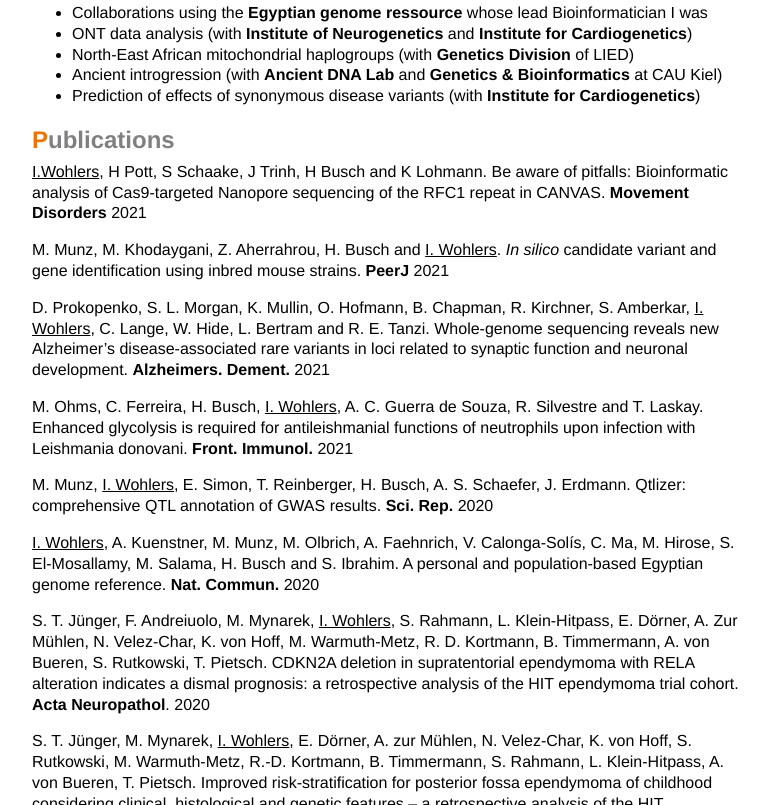
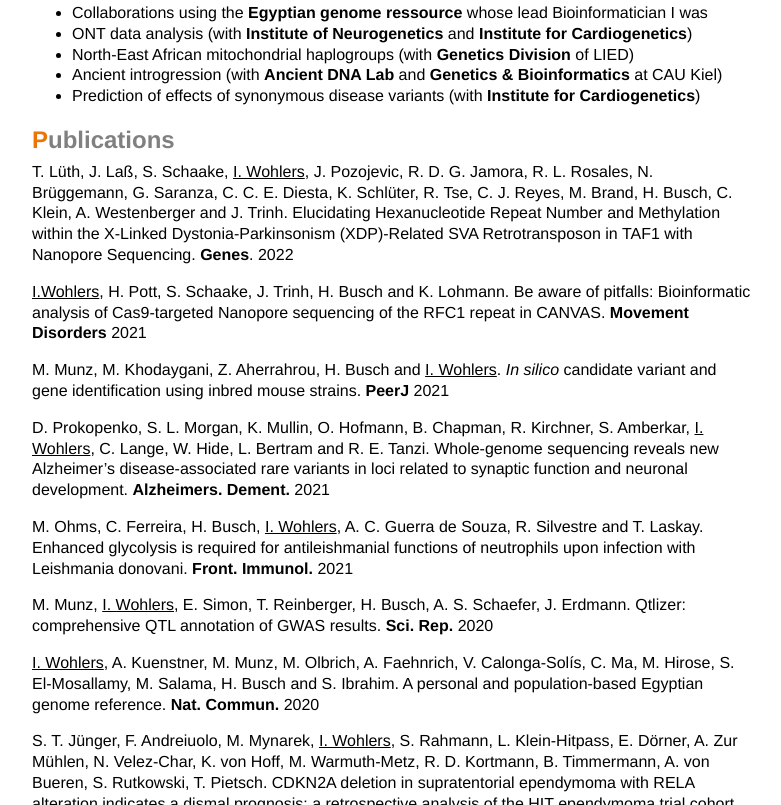
Before and after one commit to iwohlers/iwohlers.github.io, a plain HTML site: page index.html in a window 1280 px wide. Shown: the part 1181-1986 px from the top of the page, without its empty margins (146-927 px from the left). Drawn offline with Linux system fonts and the light colour scheme.

Commit message:
Updated publication list.

```diff
--- a/index.html
+++ b/index.html
@@ -27,7 +27,7 @@
 
 <div align="center">
 <table><tr><td width='760px'>
-<p align="right" style="color:gray">Last updated on 04/01/2021</p>
+<p align="right" style="color:gray">Last updated on 11/01/2021</p>
 <div align='top'>
 
 <img src="img/header.png" width="100%">
@@ -137,9 +137,10 @@ BSc in Computational Life Science at <a href="https://www.uni-luebeck.de" target
 </p>
 
 <h2><font color="#ec7404">P</font><font color="gray">ublications</font></h2>
-
 <p>
-    <u>I.Wohlers</u>, H Pott, S Schaake, J Trinh, H Busch and K Lohmann. Be aware of pitfalls: Bioinformatic analysis of Cas9-targeted Nanopore sequencing of the RFC1 repeat in CANVAS. <a href="https://www.mdsabstracts.org/abstract/be-aware-of-pitfalls-bioinformatic-analysis-of-cas9-targeted-nanopore-sequencing-of-the-rfc1-repeat-in-canvas/" target=”_blank”>Movement Disorders</a> 2021 <br/>
+T. Lüth, J. La&szlig;, S. Schaake, <u>I. Wohlers</u>, J. Pozojevic, R. D. G. Jamora, R. L. Rosales, N. Brüggemann, G. Saranza, C. C. E. Diesta, K. Schlüter, R. Tse, C. J. Reyes, M. Brand, H. Busch, C. Klein, A. Westenberger and J. Trinh. Elucidating Hexanucleotide Repeat Number and Methylation within the X-Linked Dystonia-Parkinsonism (XDP)-Related SVA Retrotransposon in TAF1 with Nanopore Sequencing. <a href="https://www.mdpi.com/2073-4425/13/1/126">Genes</a>. 2022<br />
+<p>
+    <u>I.Wohlers</u>, H. Pott, S. Schaake, J. Trinh, H. Busch and K. Lohmann. Be aware of pitfalls: Bioinformatic analysis of Cas9-targeted Nanopore sequencing of the RFC1 repeat in CANVAS. <a href="https://www.mdsabstracts.org/abstract/be-aware-of-pitfalls-bioinformatic-analysis-of-cas9-targeted-nanopore-sequencing-of-the-rfc1-repeat-in-canvas/" target=”_blank”>Movement Disorders</a> 2021 <br/>
 </p>
 <p>
     M. Munz, M. Khodaygani, Z. Aherrahrou, H. Busch and <u>I. Wohlers</u>. <em>In silico</em> candidate variant and gene identification using inbred mouse strains. <a href="https://peerj.com/articles/11017/" target=”_blank”>PeerJ</a> 2021<br\>
```
